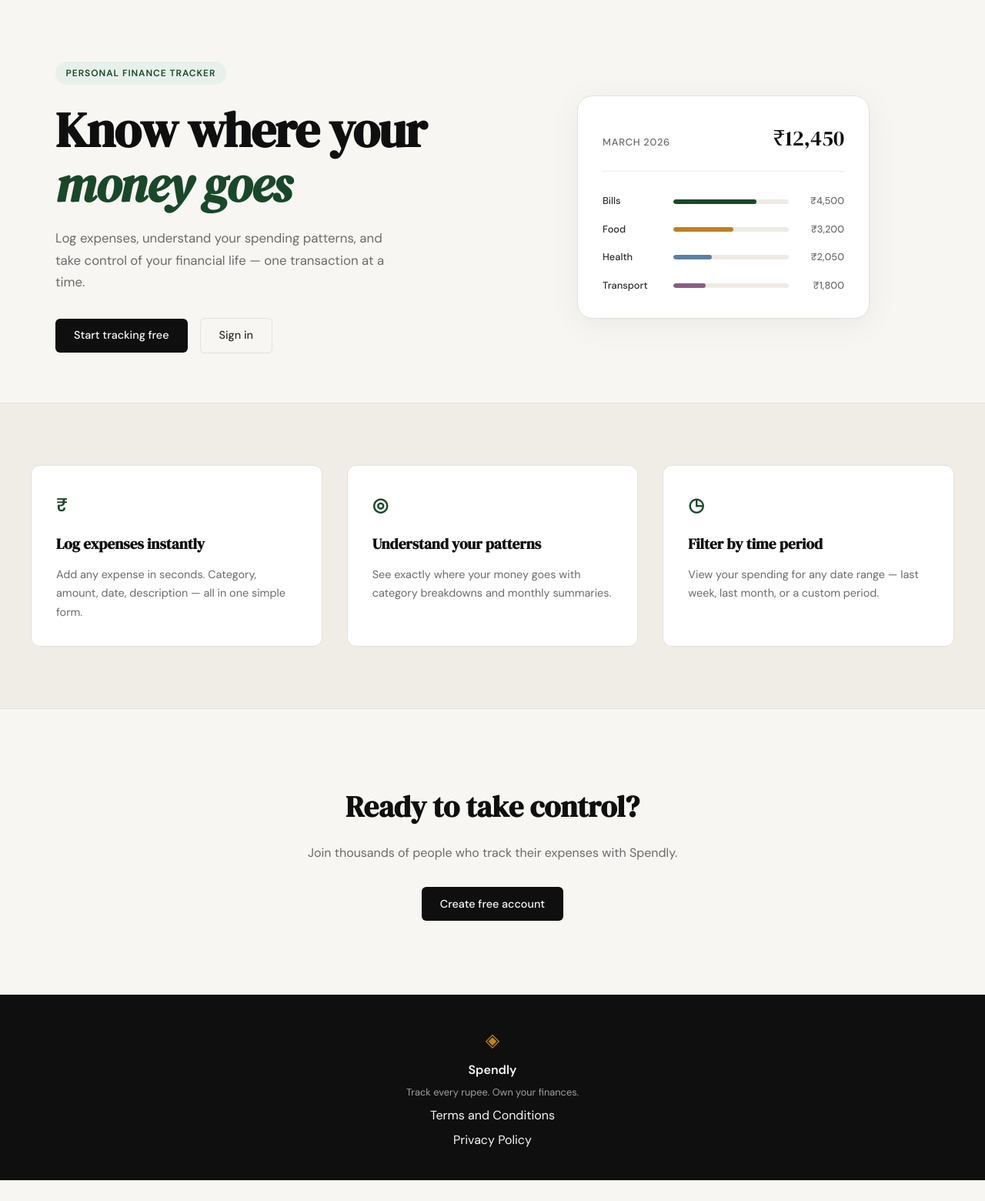
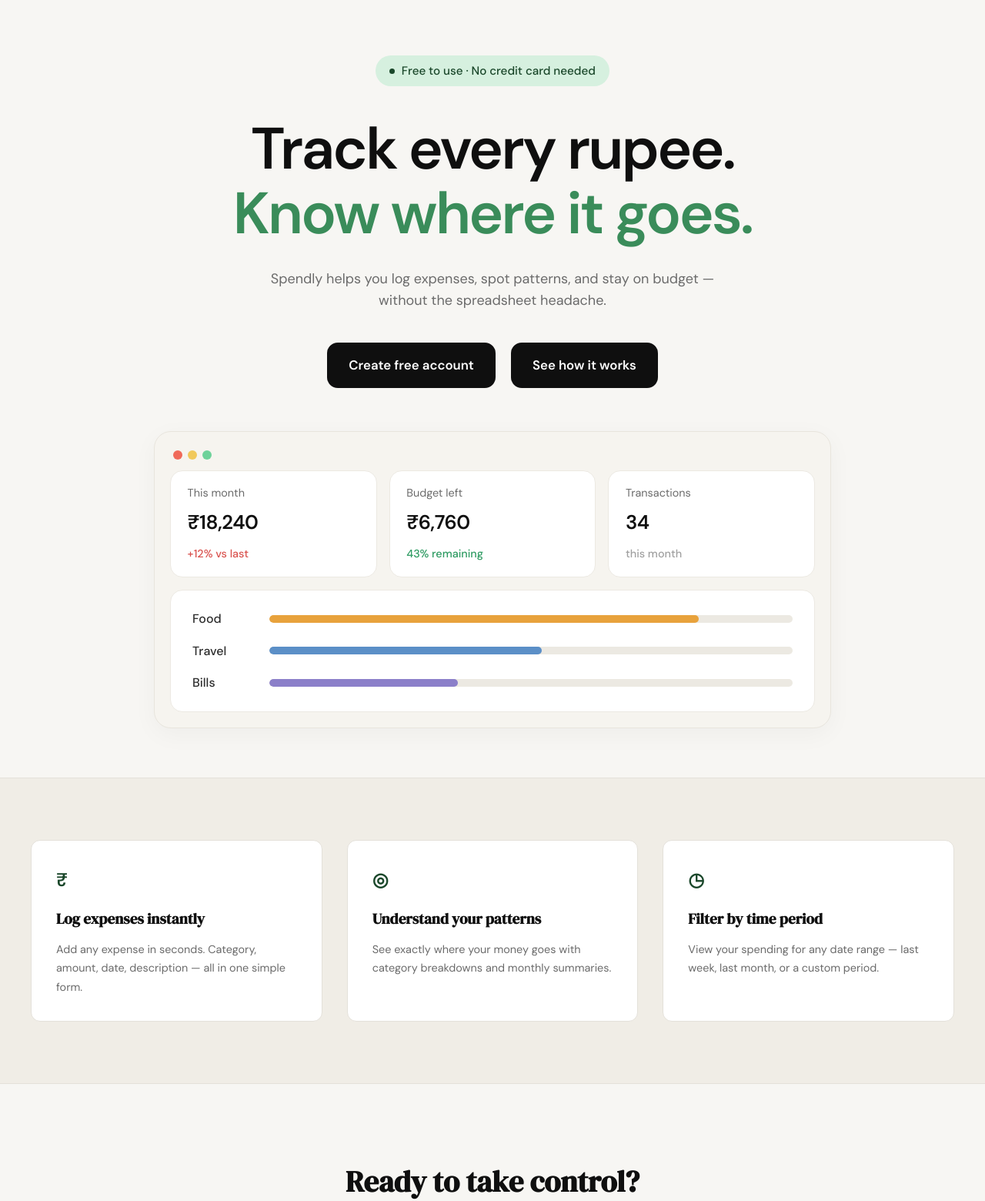
Before and after one commit to anuragkumarsingh4440-netizen/spendly, a Flask app: page / in a window 1280 px wide. Shown: the part 61-1621 px from the top of the page at 77% size. Before the commit the page ends 1594 px from the top, so only its background shows below. Run offline with Flask 3, Linux system fonts and the light colour scheme.

Commit message:
changing css of main page

```diff
--- /dev/null
+++ b/static/css/landing.css
@@ -0,0 +1,226 @@
+/* ------------------------------------------------------------------ */
+/* Landing hero (overrides style.css .hero rules — load order matters) */
+/* ------------------------------------------------------------------ */
+
+.hero {
+    display: block;
+    text-align: center;
+    padding: 4.5rem 2rem 4rem;
+    max-width: 1100px;
+    margin: 0 auto;
+    gap: 0;
+}
+
+.hero-inner {
+    max-width: 880px;
+    margin: 0 auto;
+}
+
+/* Badge — soft mint pill with a green dot */
+.hero-badge {
+    display: inline-flex;
+    align-items: center;
+    gap: 0.55rem;
+    background: #d6f0df;
+    color: #1a472a;
+    font-size: 0.95rem;
+    font-weight: 500;
+    letter-spacing: 0;
+    text-transform: none;
+    padding: 0.5rem 1.15rem;
+    border-radius: 999px;
+    margin-bottom: 2.5rem;
+}
+
+.hero-badge-dot {
+    width: 7px;
+    height: 7px;
+    border-radius: 999px;
+    background: #1a472a;
+    display: inline-block;
+}
+
+/* Title — bold sans-serif, black + green accent line */
+.hero-title {
+    font-family: var(--font-body);
+    font-weight: 700;
+    font-size: clamp(2.5rem, 6vw, 4.75rem);
+    line-height: 1.1;
+    letter-spacing: -0.035em;
+    color: #0f0f0f;
+    margin-bottom: 1.75rem;
+}
+
+.hero-title-accent {
+    color: #3a8c5a;
+    font-style: normal;
+    font-weight: 700;
+}
+
+/* Subtitle */
+.hero-subtitle {
+    font-size: 1.125rem;
+    color: #6b6b6b;
+    line-height: 1.6;
+    max-width: 640px;
+    margin: 0 auto 2.5rem;
+}
+
+/* Buttons — both filled, dark */
+.hero-actions {
+    display: flex;
+    gap: 1.25rem;
+    align-items: center;
+    justify-content: center;
+    margin-bottom: 3.5rem;
+}
+
+.hero-btn {
+    display: inline-block;
+    background: #0f0f0f;
+    color: #ffffff !important;
+    padding: 1rem 1.75rem;
+    border-radius: 14px;
+    font-family: var(--font-body);
+    font-size: 1.05rem;
+    font-weight: 600;
+    cursor: pointer;
+    border: none;
+    transition: background 0.2s, transform 0.15s;
+    text-decoration: none;
+}
+
+.hero-btn:hover {
+    background: #2a2a2a;
+    transform: translateY(-1px);
+}
+
+/* Preview window */
+.hero-preview {
+    background: #f6f4ef;
+    border: 1px solid #e8e5dd;
+    border-radius: 22px;
+    padding: 1.25rem;
+    box-shadow: 0 8px 32px rgba(0, 0, 0, 0.04);
+    text-align: left;
+}
+
+.hero-preview-dots {
+    display: flex;
+    gap: 0.45rem;
+    padding: 0.25rem 0.25rem 0.85rem;
+}
+
+.hero-dot {
+    width: 12px;
+    height: 12px;
+    border-radius: 999px;
+    display: inline-block;
+}
+
+.hero-dot-red    { background: #f06a5a; }
+.hero-dot-yellow { background: #f1c95c; }
+.hero-dot-green  { background: #6ed29a; }
+
+/* Stat cards row */
+.hero-stats {
+    display: grid;
+    grid-template-columns: repeat(3, 1fr);
+    gap: 1rem;
+    margin-bottom: 1rem;
+}
+
+.hero-stat {
+    background: #ffffff;
+    border: 1px solid #ece9e2;
+    border-radius: 16px;
+    padding: 1.1rem 1.35rem;
+}
+
+.hero-stat-label {
+    font-size: 0.9rem;
+    color: #6b6b6b;
+    margin-bottom: 0.45rem;
+    font-weight: 400;
+}
+
+.hero-stat-value {
+    font-family: var(--font-body);
+    font-weight: 700;
+    font-size: 1.6rem;
+    letter-spacing: -0.02em;
+    color: #0f0f0f;
+    margin-bottom: 0.5rem;
+}
+
+.hero-stat-delta {
+    font-size: 0.9rem;
+    color: #a0a0a0;
+    font-weight: 500;
+}
+
+.hero-stat-delta-down { color: #d9534f; }
+.hero-stat-delta-good { color: #2e9b62; }
+
+/* Bars card */
+.hero-bars {
+    background: #ffffff;
+    border: 1px solid #ece9e2;
+    border-radius: 16px;
+    padding: 1.5rem 1.75rem;
+    display: flex;
+    flex-direction: column;
+    gap: 1rem;
+}
+
+.hero-bar-row {
+    display: grid;
+    grid-template-columns: 80px 1fr;
+    align-items: center;
+    gap: 1.25rem;
+}
+
+.hero-bar-cat {
+    font-size: 1rem;
+    font-weight: 500;
+    color: #2d2d2d;
+}
+
+.hero-bar-track {
+    height: 10px;
+    background: #ece9e2;
+    border-radius: 999px;
+    overflow: hidden;
+}
+
+.hero-bar {
+    height: 100%;
+    border-radius: 999px;
+}
+
+.hero-bar-food   { background: #e8a23c; }
+.hero-bar-travel { background: #5b8fc7; }
+.hero-bar-bills  { background: #8b7fc9; }
+
+/* Responsive */
+@media (max-width: 900px) {
+    .hero {
+        grid-template-columns: 1fr;
+        text-align: center;
+    }
+}
+
+@media (max-width: 700px) {
+    .hero { padding: 3rem 1.25rem 2.5rem; }
+    .hero-badge { font-size: 0.85rem; }
+    .hero-actions {
+        flex-direction: column;
+        width: 100%;
+        gap: 0.75rem;
+    }
+    .hero-actions .hero-btn { width: 100%; text-align: center; }
+    .hero-stats { grid-template-columns: 1fr; }
+    .hero-preview { padding: 1rem; }
+    .hero-bars { padding: 1.25rem; }
+    .hero-bar-row { grid-template-columns: 64px 1fr; gap: 0.75rem; }
+}
--- a/templates/landing.html
+++ b/templates/landing.html
@@ -1,60 +1,75 @@
 {% extends "base.html" %}
 
 {% block title %}Spendly — Track Every Rupee{% endblock %}
+
+{% block head %}
+<link rel="stylesheet" href="{{ url_for('static', filename='css/landing.css') }}">
+{% endblock %}
 
 {% block content %}
 
 <section class="hero">
     <div class="hero-inner">
-        <div class="hero-badge">Personal Finance Tracker</div>
+        <div class="hero-badge">
+            <span class="hero-badge-dot"></span>
+            Free to use &middot; No credit card needed
+        </div>
         <h1 class="hero-title">
-            Know where your<br>
-            <em>money goes</em>
+            Track every rupee.<br>
+            <span class="hero-title-accent">Know where it goes.</span>
         </h1>
         <p class="hero-subtitle">
-            Log expenses, understand your spending patterns,
-            and take control of your financial life —
-            one transaction at a time.
+            Spendly helps you log expenses, spot patterns, and stay on budget
+            &mdash; without the spreadsheet headache.
         </p>
         <div class="hero-actions">
-            <a href="{{ url_for('register') }}" class="btn-primary">Start tracking free</a>
-            <a href="{{ url_for('login') }}" class="btn-ghost">Sign in</a>
+            <a href="{{ url_for('register') }}" class="hero-btn">Create free account</a>
+            <a href="#features" class="hero-btn">See how it works</a>
         </div>
-    </div>
-    <div class="hero-visual">
-        <div class="mock-card">
-            <div class="mock-card-header">
-                <span class="mock-label">March 2026</span>
-                <span class="mock-total">₹12,450</span>
+
+        <div class="hero-preview">
+            <div class="hero-preview-dots">
+                <span class="hero-dot hero-dot-red"></span>
+                <span class="hero-dot hero-dot-yellow"></span>
+                <span class="hero-dot hero-dot-green"></span>
             </div>
-            <div class="mock-bars">
-                <div class="mock-bar-row">
-                    <span class="mock-cat">Bills</span>
-                    <div class="mock-bar-track">
-                        <div class="mock-bar" style="width: 72%"></div>
+
+            <div class="hero-stats">
+                <div class="hero-stat">
+                    <div class="hero-stat-label">This month</div>
+                    <div class="hero-stat-value">&#8377;18,240</div>
+                    <div class="hero-stat-delta hero-stat-delta-down">+12% vs last</div>
+                </div>
+                <div class="hero-stat">
+                    <div class="hero-stat-label">Budget left</div>
+                    <div class="hero-stat-value">&#8377;6,760</div>
+                    <div class="hero-stat-delta hero-stat-delta-good">43% remaining</div>
+                </div>
+                <div class="hero-stat">
+                    <div class="hero-stat-label">Transactions</div>
+                    <div class="hero-stat-value">34</div>
+                    <div class="hero-stat-delta">this month</div>
+                </div>
+            </div>
+
+            <div class="hero-bars">
+                <div class="hero-bar-row">
+                    <span class="hero-bar-cat">Food</span>
+                    <div class="hero-bar-track">
+                        <div class="hero-bar hero-bar-food" style="width: 82%"></div>
                     </div>
-                    <span class="mock-amt">₹4,500</span>
                 </div>
-                <div class="mock-bar-row">
-                    <span class="mock-cat">Food</span>
-                    <div class="mock-bar-track">
-                        <div class="mock-bar mock-bar-2" style="width: 52%"></div>
+                <div class="hero-bar-row">
+                    <span class="hero-bar-cat">Travel</span>
+                    <div class="hero-bar-track">
+                        <div class="hero-bar hero-bar-travel" style="width: 52%"></div>
                     </div>
-                    <span class="mock-amt">₹3,200</span>
                 </div>
-                <div class="mock-bar-row">
-                    <span class="mock-cat">Health</span>
-                    <div class="mock-bar-track">
-                        <div class="mock-bar mock-bar-3" style="width: 33%"></div>
+                <div class="hero-bar-row">
+                    <span class="hero-bar-cat">Bills</span>
+                    <div class="hero-bar-track">
+                        <div class="hero-bar hero-bar-bills" style="width: 36%"></div>
                     </div>
-                    <span class="mock-amt">₹2,050</span>
-                </div>
-                <div class="mock-bar-row">
-                    <span class="mock-cat">Transport</span>
-                    <div class="mock-bar-track">
-                        <div class="mock-bar mock-bar-4" style="width: 28%"></div>
-                    </div>
-                    <span class="mock-amt">₹1,800</span>
                 </div>
             </div>
         </div>
```
